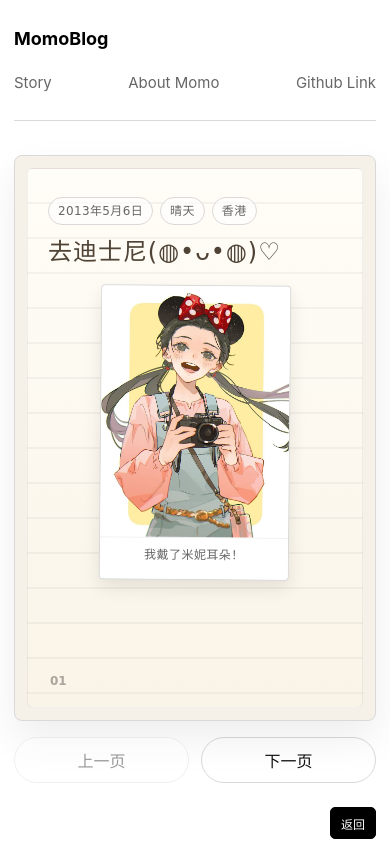
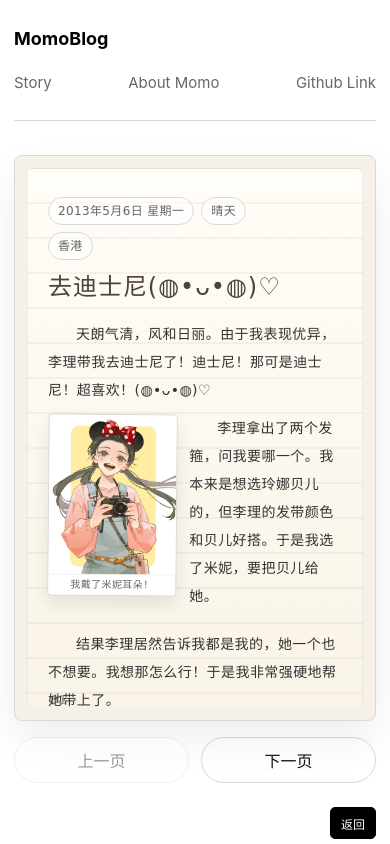
Before and after one commit to kulusima2001/momoblog, a React (Vite) app: page /diary/camellia in a window 390 px wide. Shown: the top 844 px of the page. Built offline with nearby package versions, Linux system fonts and the light colour scheme.

Commit message:
update diary

```diff
--- a/src/components/Diary.tsx
+++ b/src/components/Diary.tsx
@@ -14,7 +14,7 @@
 };
 
 const DESKTOP_PAGE_CAPACITY = 520;
-const MOBILE_PAGE_CAPACITY = 480;
+const MOBILE_PAGE_CAPACITY = 520;
 const FIRST_PAGE_HEADER_WEIGHT = 132;
 const CONTINUED_HEADER_WEIGHT = 0;
 const IMAGE_CAPTION_WEIGHT = 28;
@@ -140,7 +140,7 @@
     const align = variant === "wide" ? "center" : block.align ?? "left";
     const wrap = block.wrap ?? variant !== "wide";
 
-    return (
+    const photo = (
       <figure className={`diary-photo diary-photo-${variant} diary-photo-${align}${wrap ? " diary-photo-wrap" : ""}`}>
         {block.src ? (
           <img src={block.src} alt={block.alt ?? ""} />
@@ -152,6 +152,17 @@
         {block.caption ? <figcaption>{block.caption}</figcaption> : null}
       </figure>
     );
+
+    if (variant !== "wide" && block.sideText) {
+      return (
+        <section className={`diary-image-note diary-image-note-${align}`}>
+          {photo}
+          <p>{block.sideText}</p>
+        </section>
+      );
+    }
+
+    return photo;
   }
 
   return <p>{block.text}</p>;
@@ -281,9 +292,26 @@
 function getBlockWeight(block: DiaryContentBlock, isMobile: boolean) {
   if (block.type === "image") {
     const variant = block.variant ?? "standard";
+
+    if (block.sideText && variant !== "wide") {
+      // Side-text photos are deliberately narrower than standalone photos. Their
+      // height is the larger of the photo column and text column, not their sum.
+      const pairedPhotoWeight = {
+        standard: isMobile ? 180 : 185,
+        portrait: isMobile ? 212 : 220
+      }[variant];
+      const charactersPerLine = isMobile ? 12 : 14;
+      const sideTextLines = Math.max(1, Math.ceil(block.sideText.length / charactersPerLine));
+      const sideTextWeight = 10 + sideTextLines * (isMobile ? 26 : 32);
+
+      return Math.max(pairedPhotoWeight, sideTextWeight);
+    }
+
     const imageWeight = {
-      standard: isMobile ? 224 : 210,
-      wide: isMobile ? 190 : 182,
+      // Includes the rendered image height and its vertical margins. Captions are
+      // added below, so a photo that cannot fit is moved to the next paper.
+      standard: isMobile ? 240 : 220,
+      wide: isMobile ? 220 : 240,
       portrait: isMobile ? 292 : 270
     }[variant];
 
@@ -293,5 +321,5 @@
   const charactersPerLine = isMobile ? 20 : 26;
   const lineCount = Math.max(1, Math.ceil(block.text.length / charactersPerLine));
 
-  return 14 + lineCount * 30;
+  return 10 + lineCount * (isMobile ? 26 : 32);
 }
--- a/src/content/diaries/diary-01.ts
+++ b/src/content/diaries/diary-01.ts
@@ -1,65 +1,37 @@
-export type DiaryEntry = {
-  id: string;
-  date: string;
-  title: string;
-  weather?: string;
-  location?: string;
-  content?: string[];
-  blocks?: DiaryContentBlock[];
-  image?: string;
-};
-
-export type DiaryContentBlock =
-  | {
-      type: "paragraph";
-      text: string;
-    }
-  | {
-      type: "image";
-      src: string;
-      alt?: string;
-      caption?: string;
-      variant?: "standard" | "wide" | "portrait";
-      align?: "left" | "right";
-      wrap?: boolean;
-    };
+import type { DiaryEntry } from "./template";
 
 export const diary01: DiaryEntry = {
   id: "diary-01",
-  date: "2013年5月6日",
+  date: "2013年5月6日 星期一",
   title: "去迪士尼(◍•ᴗ•◍)♡",
   weather: "晴天",
   location: "香港",
   blocks: [
     {
-      type: "image",
-      src: "/momoblog/images/diary-01/diary-01-01.jpg",
-      alt: "图片占位",
-      caption: "我戴了米妮耳朵！",
-      variant: "portrait",
-      align: "left",
-      wrap: true
-    },
-    {
       type: "paragraph",
       text: "天朗气清，风和日丽。由于我表现优异，李理带我去迪士尼了！迪士尼！那可是迪士尼！超喜欢！(◍•ᴗ•◍)♡"
     },
     {
+      type: "image",
+      src: "/momoblog/images/diary-01/diary-01-01.jpg",
+      alt: "米妮耳朵",
+      caption: "我戴了米妮耳朵！",
+      variant: "portrait",
+      align: "left",
+      sideText: "李理拿出了两个发箍，问我要哪一个。我本来是想选玲娜贝儿的，但李理的发带颜色和贝儿好搭。于是我选了米妮，要把贝儿给她。"
+    },
+    {
       type: "paragraph",
-      text: "李理拿出了两个发箍，问我要哪一个。我本来是想选玲娜贝儿的，但李理的发带颜色和贝儿好搭。于是我选了米妮。"
+      text: "结果李理居然告诉我都是我的，她一个也不想要。我想那怎么行！于是我非常强硬地帮她带上了。"
     },
     {
       type: "image",
       src: "/momoblog/images/diary-01/diary-01-02.jpg",
-      alt: "竖向图片占位",
+      alt: "佩戴发箍",
       caption: "很合适！",
       variant: "portrait",
       align: "right",
-      wrap: true
-    },
-    {
-      type: "paragraph",
-      text: "果然，李理超级超级适合玲娜贝儿啊！果然，我是一个好孩子！"
+      sideText: "果然，李理超级超级适合玲娜贝儿呀！对老师，有时候就是要这样呀！"
     }
   ]
 };
--- /dev/null
+++ b/src/content/diaries/diary-03.ts
@@ -0,0 +1,23 @@
+import type { DiaryEntry } from "./template";
+
+export const diary03: DiaryEntry = {
+  id: "diary-03",
+  date: "2013年5月8日 星期三",
+  title: "平平无奇的一天",
+  weather: "阴天",
+  location: "北京",
+  blocks: [
+    {
+      type: "paragraph",
+      text: "今天去上学了，去了半天。早晨最后一节是体育课，和同学们打乒乓球。"
+    },
+    {
+      type: "paragraph",
+      text: "下午去冰场练习见到了李理，她很忙，忙着教几个刚转来俱乐部的小孩。"
+    },
+    {
+      type: "paragraph",
+      text: "训练结束后李理带我吃饭，又把我送回了家。谢天谢地，今晚回家的时候妈妈在家。"
+    },
+  ]
+};
--- a/src/content/diaries/index.ts
+++ b/src/content/diaries/index.ts
@@ -2,5 +2,6 @@
 import { diaryTemplate } from "./template";
 import { diary01 } from "./diary-01";
 import { diary02 } from "./diary-02";
+import { diary03 } from "./diary-03";
 
-export const diaries = [diary01] satisfies DiaryEntry[];
+export const diaries = [diary01, diary02, diary03] satisfies DiaryEntry[];
--- a/src/content/diaries/template.ts
+++ b/src/content/diaries/template.ts
@@ -22,6 +22,8 @@
       variant?: "standard" | "wide" | "portrait";
       align?: "left" | "right";
       wrap?: boolean;
+      /** Text displayed beside standard and portrait images. */
+      sideText?: string;
     };
 
 export const diaryTemplate: DiaryEntry = {
@@ -42,7 +44,7 @@
       caption: "标准图片说明占位",
       variant: "standard",
       align: "left",
-      wrap: true
+      sideText: "图片旁文字占位。"
     },
     {
       type: "image",
@@ -58,7 +60,7 @@
       caption: "竖向图片说明占位",
       variant: "portrait",
       align: "right",
-      wrap: true
+      sideText: "图片旁文字占位。"
     },
     {
       type: "paragraph",
--- a/src/styles/diary.css
+++ b/src/styles/diary.css
@@ -108,8 +108,8 @@
 
 .diary-page-number {
   position: absolute;
-  right: 34px;
-  bottom: 24px;
+  right: 24px;
+  bottom: 14px;
   z-index: 1;
   color: rgb(0 0 0 / 32%);
   font-family: inherit;
@@ -121,7 +121,7 @@
 
 .diary-paper-left .diary-page-number {
   right: auto;
-  left: 34px;
+  left: 24px;
 }
 
 .diary-entry-header,
@@ -167,7 +167,7 @@
 
 .diary-photo {
   width: min(240px, 70%);
-  margin: 14px 0 22px;
+  margin: 8px 0 12px;
   padding: 0;
   overflow: hidden;
   transform: rotate(0.8deg);
@@ -187,14 +187,45 @@
   margin-right: auto;
 }
 
+.diary-image-note {
+  display: flex;
+  align-items: flex-start;
+  gap: 18px;
+  margin: 2px 0 10px;
+}
+
+.diary-image-note-right {
+  flex-direction: row-reverse;
+}
+
+.diary-image-note .diary-photo {
+  flex: 0 0 auto;
+  margin: 0;
+}
+
+.diary-image-note .diary-photo-standard {
+  width: min(42%, 200px);
+}
+
+.diary-image-note .diary-photo-portrait {
+  width: min(36%, 160px);
+}
+
+.diary-image-note p {
+  flex: 1 1 0;
+  min-width: 0;
+  margin: 0;
+  text-indent: 2em;
+}
+
 .diary-photo-wrap.diary-photo-left {
   float: left;
-  margin: 4px 22px 16px 0;
+  margin: 2px 22px 10px 0;
 }
 
 .diary-photo-wrap.diary-photo-right {
   float: right;
-  margin: 4px 0 16px 22px;
+  margin: 2px 0 10px 22px;
 }
 
 .diary-photo-center,
@@ -225,16 +256,16 @@
 }
 
 .diary-photo img {
-  aspect-ratio: 4 / 3;
-  object-fit: cover;
+  height: auto;
+  /* Keep each uploaded image's own proportions instead of reserving a cropped box. */
+  aspect-ratio: auto;
+  object-fit: contain;
 }
 
-.diary-photo-wide img,
 .diary-photo-wide .diary-photo-placeholder {
   aspect-ratio: 16 / 9;
 }
 
-.diary-photo-portrait img,
 .diary-photo-portrait .diary-photo-placeholder {
   aspect-ratio: 3 / 4;
 }
@@ -252,15 +283,15 @@
 }
 
 .diary-photo figcaption {
-  min-height: 44px;
+  min-height: 20px;
   margin: 0;
-  padding: 8px 10px 10px;
+  padding: 5px 5px 5px;
   color: var(--muted);
   background: #ffffff;
   border-top: 1px solid var(--line-soft);
   font-family: inherit;
-  font-size: 12px;
-  line-height: 1.5;
+  font-size: 10px;
+  line-height: 1;
   text-align: center;
 }
 
@@ -282,7 +313,7 @@
 }
 
 .diary-entry-content p {
-  margin: 0 0 18px;
+  margin: 0 0 10px;
   text-indent: 2em;
 }
 
@@ -373,7 +404,7 @@
 
   .diary-page-number {
     right: 22px;
-    bottom: 20px;
+    bottom: 1px;
     font-size: 12px;
   }
 
@@ -398,30 +429,54 @@
   .diary-photo,
   .diary-paper-right .diary-photo {
     float: none;
-    margin: 14px auto 20px;
+    margin: 8px auto 12px;
     transform: rotate(0.5deg);
   }
 
   .diary-photo-standard {
-    width: min(100%, 270px);
+    width: min(100%, 290px);
   }
 
   .diary-photo-wide,
   .diary-photo-center,
   .diary-paper-right .diary-photo-center {
-    width: min(100%, 320px);
+    width: min(100%, 340px);
   }
 
   .diary-photo-portrait {
-    width: min(72%, 190px);
+    width: min(76%, 205px);
   }
 
   .diary-photo-wrap.diary-photo-standard {
-    width: min(100%, 270px);
+    width: min(100%, 290px);
   }
 
   .diary-photo-wrap.diary-photo-portrait {
-    width: min(72%, 190px);
+    width: min(76%, 205px);
+  }
+
+  .diary-image-note {
+    gap: 12px;
+    margin: 2px 0 10px;
+  }
+
+  .diary-image-note .diary-photo,
+  .diary-image-note .diary-photo-wrap.diary-photo-right,
+  .diary-image-note .diary-photo-wrap.diary-photo-left {
+    float: none;
+    margin: 0;
+  }
+
+  .diary-image-note .diary-photo-standard {
+    width: min(46%, 170px);
+  }
+
+  .diary-image-note .diary-photo-portrait {
+    width: min(44%, 150px);
+  }
+
+  .diary-image-note p {
+    margin: 0;
   }
 
   .diary-photo-right,
@@ -434,7 +489,7 @@
   .diary-photo-wrap.diary-photo-right,
   .diary-paper-right .diary-photo-wrap.diary-photo-right {
     float: none;
-    margin: 14px auto 20px;
+    margin: 8px auto 12px;
   }
 
   .diary-photo-left {
@@ -444,7 +499,7 @@
 
   .diary-photo-wrap.diary-photo-left {
     float: none;
-    margin: 14px auto 20px;
+    margin: 8px auto 12px;
   }
 
   .diary-photo-center,
@@ -460,19 +515,19 @@
   }
 
   .diary-photo figcaption {
-    min-height: 42px;
-    padding: 8px 10px 10px;
-    font-size: 12px;
-    line-height: 1.5;
+    min-height: 20px;
+    padding: 5px 5px 5px;
+    font-size: 10px;
+    line-height: 1;
   }
 
   .diary-entry-content {
-    font-size: 16px;
-    line-height: 1.95;
+    font-size: 14px;
+    line-height: 2;
   }
 
   .diary-entry-content p {
-    margin-bottom: 18px;
+    margin-bottom: 10px;
     text-indent: 2em;
   }
 
```
Also changed, not shown: src/content/diaries/diary-02.ts (+12 -35 lines).
